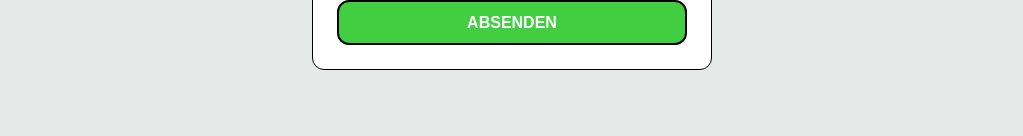
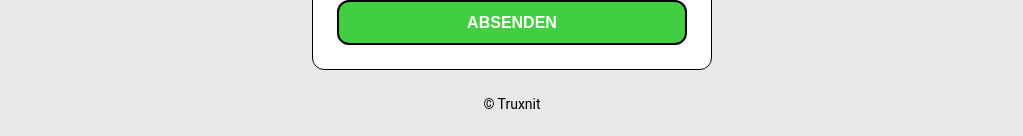
Before and after one commit to Truxnit/TW, a React (Create React App) app: page / in a window 1280 px wide. Shown: the part 852-988 px from the top of the page, without its empty margins (128-1151 px from the left). Before the commit the page ends 922 px from the top, so only its background shows below. Built offline with nearby package versions, Linux system fonts and the light colour scheme.

Commit message:
add footer component

```diff
--- a/src/assets/scss/styles.scss
+++ b/src/assets/scss/styles.scss
@@ -32,6 +32,14 @@ section {
   display: flex;
   flex-direction: column;
   box-sizing: border-box;
+}
+
+footer{
+  display: flex;
+  padding: 1.25rem;
+  flex-direction: column;
+  justify-content: center;
+  text-align: center;
 }
 
 form {
--- /dev/null
+++ b/src/components/Footer/Footer.module.scss
@@ -0,0 +1,7 @@
+.footerList {
+  display: flex;
+  justify-content: center;
+  li {
+    margin: 0.25rem;
+  }
+}
--- /dev/null
+++ b/src/components/Footer/Footer.tsx
@@ -0,0 +1,14 @@
+import React from "react";
+import { useTranslation } from "src/i18n";
+import styles from "src/components/Footer/Footer.module.scss";
+
+export const Footer: React.FC = () => {
+  const { t } = useTranslation();
+  return (
+    <footer>
+      <ul className={styles.footerList}>
+        <li>{t("footer.copyright")}</li>
+      </ul>
+    </footer>
+  );
+};
--- a/src/i18n/translations/default-de.ts
+++ b/src/i18n/translations/default-de.ts
@@ -2,6 +2,7 @@ export const DefaultDe = {
   "button.loginPage.confirm": "Absenden",
   "button.registerPage.cancel": "Abbruch",
   "button.registerPage.confirm": "Registrieren",
+  "footer.copyright": "\u00A9 Truxnit",
   "header.title": "Two Worlds Rollenspiel",
   "loginPage.password": "Passwort",
   "loginPage.title": "Einloggen",
--- a/src/index.tsx
+++ b/src/index.tsx
@@ -5,6 +5,7 @@ import { initTranslations } from "src/i18n";
 import { RegisterPage } from "src/Views/register/RegisterPage";
 import { LoginPage } from "src/Views/login/LoginPage";
 import { Header } from "src/components/Header/Header";
+import { Footer } from "src/components/Footer/Footer";
 
 const mockApiReady: Promise<void> = Promise.resolve();
 
@@ -20,6 +21,7 @@ mockApiReady
         <Header />
         <RegisterPage />
         <LoginPage />
+        <Footer />
       </React.StrictMode>
     )
   );
```
Also changed, not shown: 1 other file (tests, documents, lock files or other folders).
